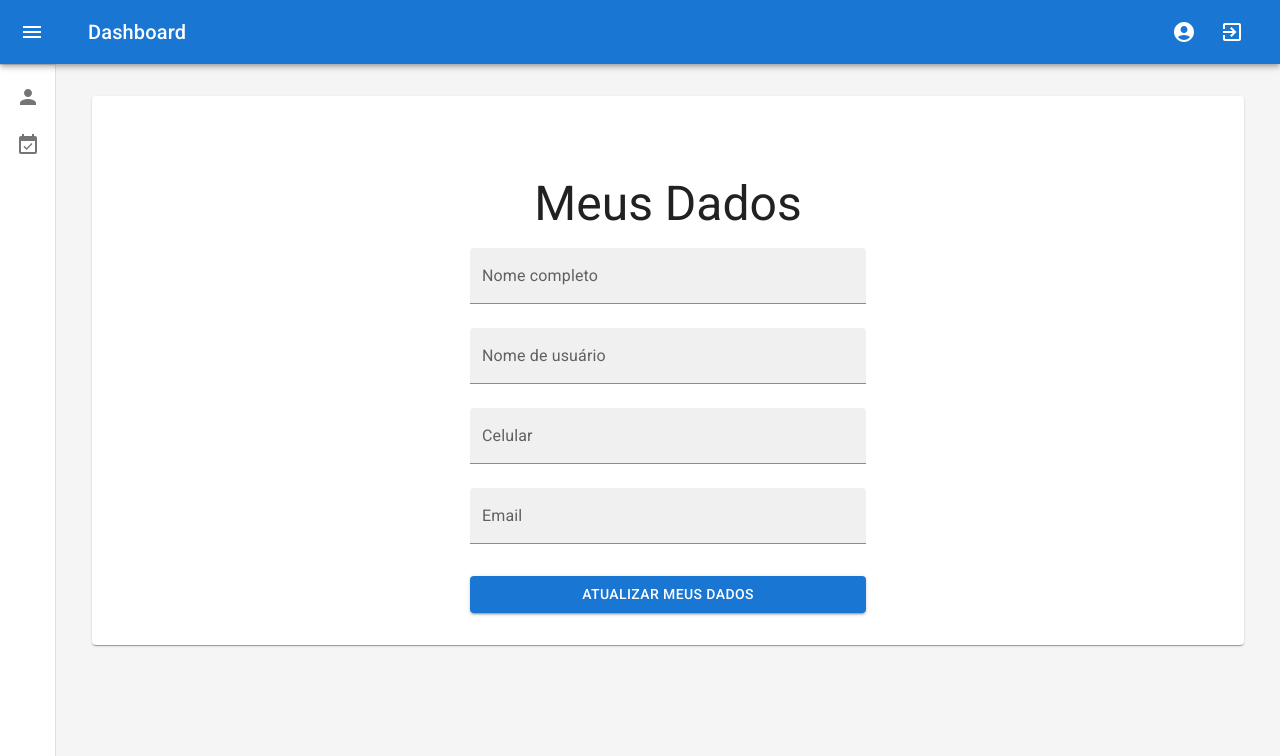
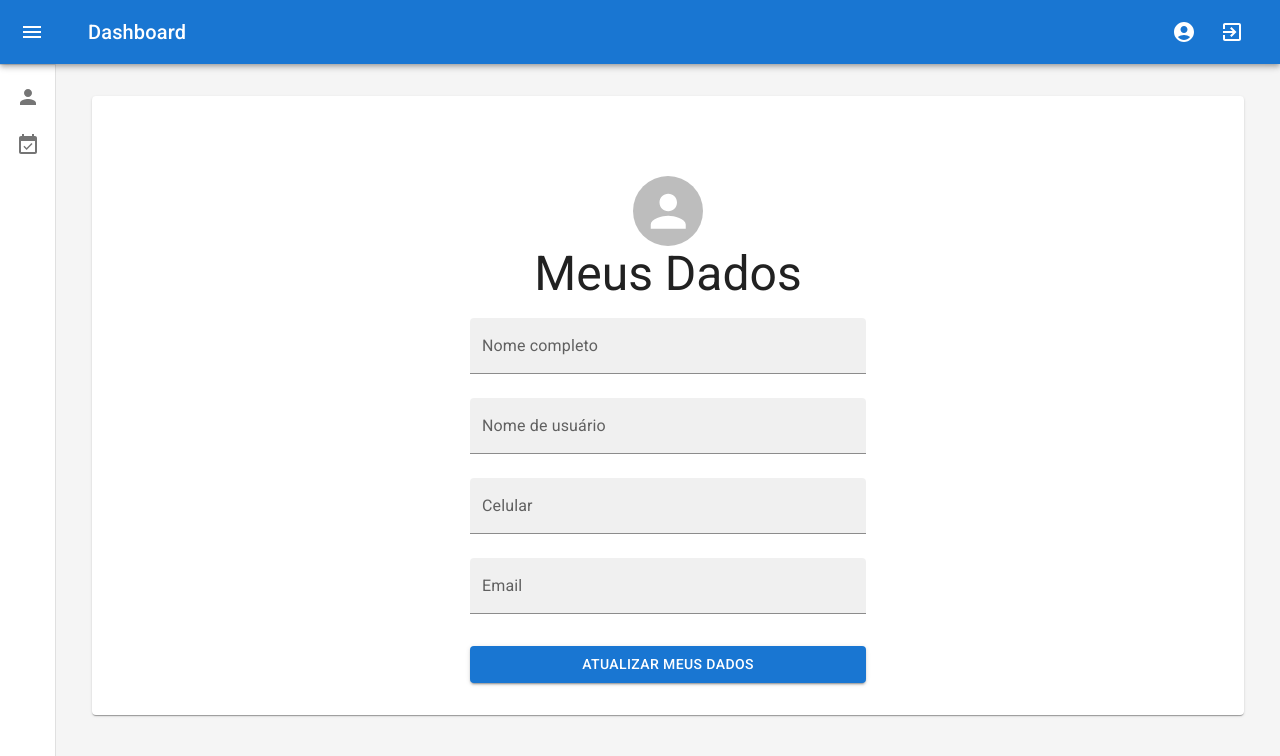
Before and after one commit to danielvfo/tem-agenda-front-end, a React (Create React App) app: page /user-profile in a window 1280 px wide. Shown: the top 756 px of the page. Built offline with nearby package versions, Linux system fonts and the light colour scheme; no server answers; sample sign-in values are in the browser's storage.

Commit message:
add avatar to user's profile

```diff
--- a/src/pages/Profile/UserProfile.tsx
+++ b/src/pages/Profile/UserProfile.tsx
@@ -1,6 +1,12 @@
 /* eslint-disable camelcase */
-import React from 'react';
-import { Button, TextField, Typography, Container } from '@mui/material';
+import React, { useState } from 'react';
+import {
+  Button,
+  TextField,
+  Typography,
+  Container,
+  Avatar,
+} from '@mui/material';
 import makeStyles from '@mui/styles/makeStyles';
 import { Controller, useForm } from 'react-hook-form';
 import { useMutation, useQuery } from 'react-query';
@@ -33,6 +39,7 @@ const useStyles = makeStyles(theme => ({
 const UserProfile: React.FC = () => {
   const classes = useStyles();
   const token = localStorage.getItem('@App:TemAgenda:token');
+  const [userData, setUserData] = useState<User>();
   const { handleSubmit, control, reset } = useForm<User>();
 
   useQuery(
@@ -44,7 +51,10 @@ const UserProfile: React.FC = () => {
       return response;
     },
     {
-      onSuccess: response => reset(response.data),
+      onSuccess: response => {
+        reset(response.data);
+        setUserData(response.data);
+      },
     },
   );
 
@@ -70,6 +80,13 @@ const UserProfile: React.FC = () => {
     <Container component="main" maxWidth="xs">
       <form onSubmit={handleSubmit(data => mutate(data))}>
         <div className={classes.paper}>
+          <div>
+            <Avatar
+              alt={userData?.name}
+              src={userData?.avatar}
+              sx={{ width: 70, height: 70 }}
+            />
+          </div>
           <Typography component="h1" variant="h3">
             Meus Dados
           </Typography>
```
